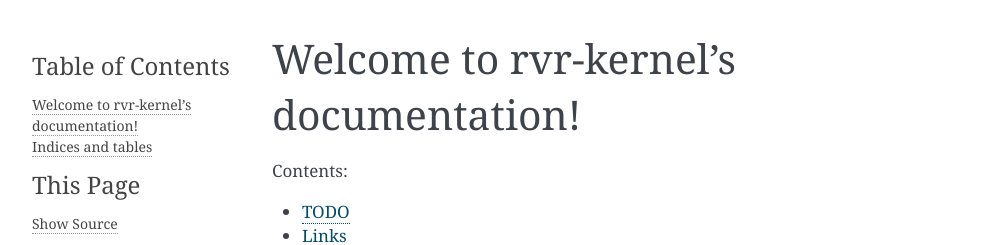
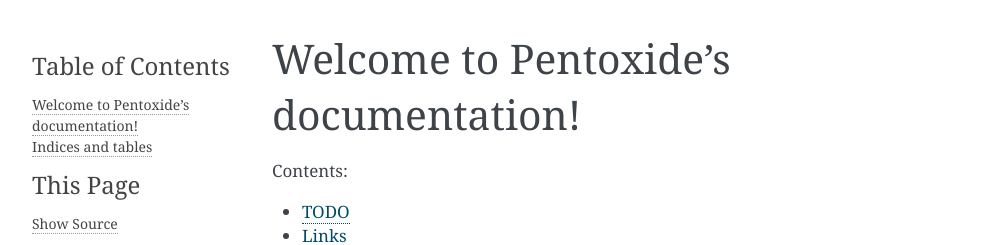
Before and after one commit to trmckay/halogen, a Sphinx documentation site: the page built from doc/source/index.rst, in a window 1280 px wide. Shown: the top 245 px of the page, without its empty margins (148-1141 px from the left). Built offline with Sphinx 7.4.7, drawn with Linux system fonts in a browser that asks for light colours.

Commit message:
name change

```diff
--- a/doc/source/conf.py
+++ b/doc/source/conf.py
@@ -19,7 +19,7 @@
 
 # -- Project information -----------------------------------------------------
 
-project = 'rvr-kernel'
+project = 'Pentoxide'
 copyright = '2021, Trevor McKay'
 author = 'Trevor McKay'
 
@@ -103,7 +103,7 @@ html_static_path = ['_static']
 # -- Options for HTMLHelp output ---------------------------------------------
 
 # Output file base name for HTML help builder.
-htmlhelp_basename = 'rvr-kerneldoc'
+htmlhelp_basename = 'pentoxidedoc'
 
 
 # -- Options for LaTeX output ------------------------------------------------
@@ -130,7 +130,7 @@ latex_elements = {
 # (source start file, target name, title,
 #  author, documentclass [howto, manual, or own class]).
 latex_documents = [
-    (master_doc, 'rvr-kernel.tex', 'rvr-kernel Documentation',
+    (master_doc, 'pentoxide.tex', 'pentoxide Documentation',
      'Trevor McKay', 'manual'),
 ]
 
@@ -140,7 +140,7 @@ latex_documents = [
 # One entry per manual page. List of tuples
 # (source start file, name, description, authors, manual section).
 man_pages = [
-    (master_doc, 'rvr-kernel', 'rvr-kernel Documentation',
+    (master_doc, 'pentoxide', 'pentoxide Documentation',
      [author], 1)
 ]
 
@@ -151,8 +151,8 @@ man_pages = [
 # (source start file, target name, title, author,
 #  dir menu entry, description, category)
 texinfo_documents = [
-    (master_doc, 'rvr-kernel', 'rvr-kernel Documentation',
-     author, 'rvr-kernel', 'One line description of project.',
+    (master_doc, 'pentoxide', 'pentoxide Documentation',
+     author, 'pentoxide', 'One line description of project.',
      'Miscellaneous'),
 ]
 
--- a/doc/source/index.rst
+++ b/doc/source/index.rst
@@ -1,9 +1,9 @@
-.. rvr-kernel documentation master file, created by
+.. Pentoxide documentation master file, created by
    sphinx-quickstart on Mon Jun 14 06:12:23 2021.
    You can adapt this file completely to your liking, but it should at least
    contain the root `toctree` directive.
 
-Welcome to rvr-kernel's documentation!
+Welcome to Pentoxide's documentation!
 ======================================
 
 .. toctree::
```
Also changed, not shown: readme.md (+11 -11 lines), 4 other files.
